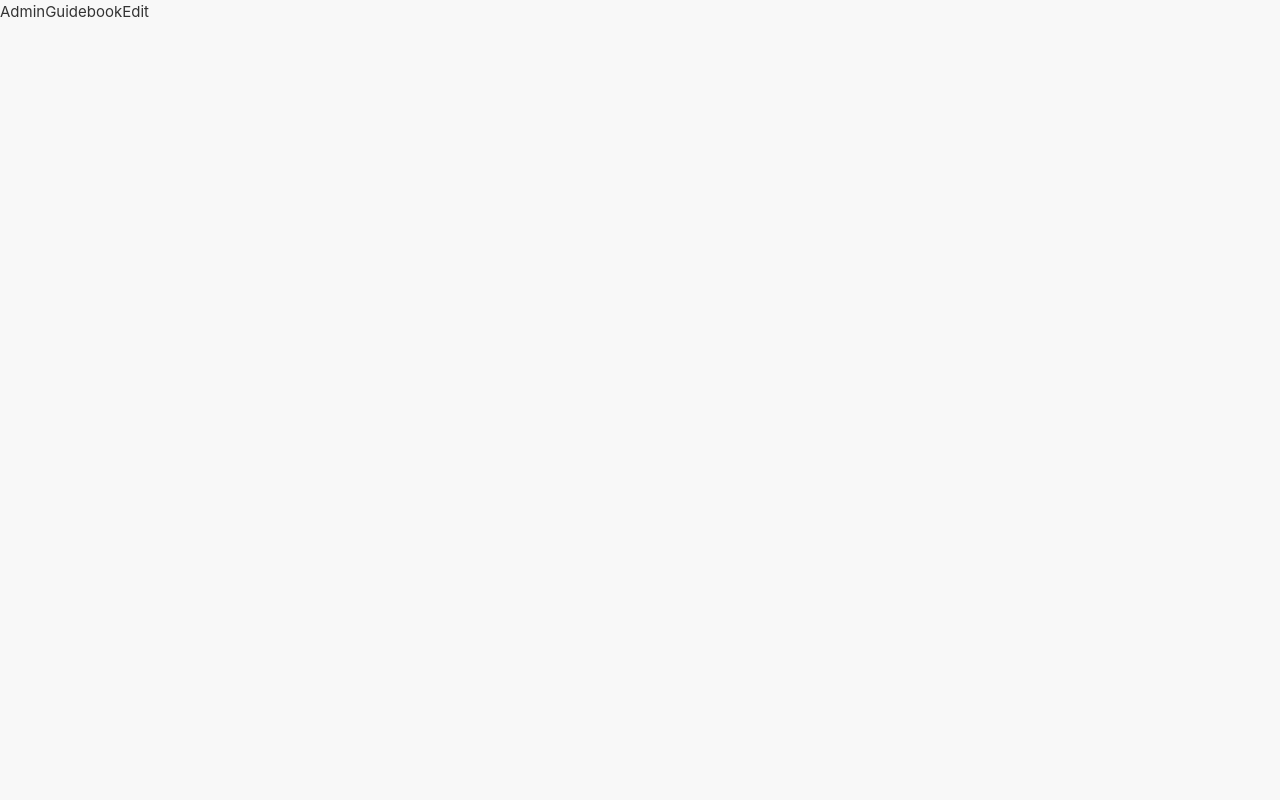
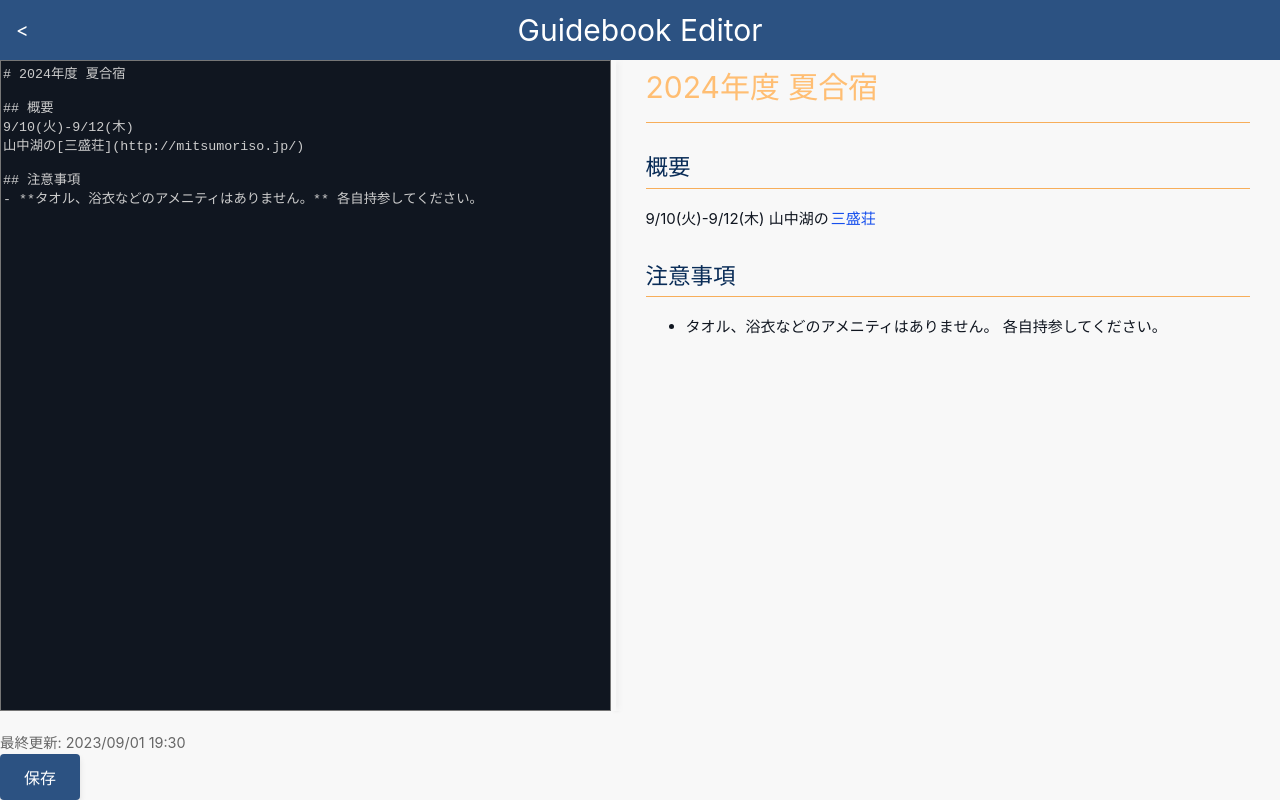
Before and after one commit to traP-jp/rucQ, a Vue app in the folder frontend/: page /admin/guidebook in a window 1280 px wide. Built offline with nearby package versions, Linux system fonts and the light colour scheme; the HTML template or start-up script is replaced by a standard one.

Commit message:
編集、プレビューの要素を作成

```diff
--- a/frontend/src/views/admin/AdminGuidebookEdit.vue
+++ b/frontend/src/views/admin/AdminGuidebookEdit.vue
@@ -1,5 +1,231 @@
-<script setup lang="ts"></script>
+<script setup lang="ts">
+import { ref, computed } from 'vue'
+import { marked } from 'marked'
 
-<template>AdminGuidebookEdit</template>
+const markdown = ref(`# 2024年度 夏合宿
 
-<style module></style>
+## 概要
+9/10(火)-9/12(木)
+山中湖の[三盛荘](http://mitsumoriso.jp/)
+
+## 注意事項
+- **タオル、浴衣などのアメニティはありません。** 各自持参してください。
+`)
+
+const previewHtml = computed(() => marked(markdown.value))
+
+// ダミー保存関数
+const saveMarkdown = () => {
+  alert('保存しました！（バックエンド連携予定）')
+}
+
+// ツールバーのアクション
+const insertMarkdown = (syntax: string) => {
+  const textarea = document.querySelector<HTMLTextAreaElement>('.editor-area')
+  if (textarea) {
+    const start = textarea.selectionStart
+    const end = textarea.selectionEnd
+    const text = textarea.value
+    const before = text.substring(0, start)
+    const after = text.substring(end)
+    textarea.value = `${before}${syntax}${after}`
+    markdown.value = textarea.value // 更新
+    textarea.focus()
+    textarea.setSelectionRange(start + syntax.length, start + syntax.length)
+  }
+}
+</script>
+
+<template>
+  <div class="admin-header">
+    <div class="back-button"><</div>
+    <h1>Guidebook Editor</h1>
+  </div>
+
+  <div class="admin-container">
+    <!-- エディタとプレビュー -->
+    <div class="editor-preview">
+      <textarea v-model="markdown" class="editor-area"></textarea>
+      <div class="center-bar" />
+      <div class="preview-section" v-html="previewHtml"></div>
+    </div>
+    <!-- 保存ボタン -->
+    <!-- フッターにボタンと最終更新時刻 -->
+    <div class="admin-footer">
+      <div class="last-updated">最終更新: 2023/09/01 19:30</div>
+      <button class="save-button" @click="saveMarkdown">保存</button>
+    </div>
+  </div>
+</template>
+
+<style>
+/* ヘッダー */
+.admin-header {
+  background-color: #2c5282;
+  color: #fff;
+  padding: 1rem;
+  display: flex;
+  align-items: center;
+  justify-content: center;
+  height: 60px;
+}
+
+.back-button {
+  position: absolute;
+  left: 1rem;
+  cursor: pointer;
+  font-size: 1.2rem;
+}
+
+/* コンテナ */
+.admin-container {
+  display: flex;
+  flex-direction: column;
+  height: calc(100vh - 60px);
+  overflow: hidden;
+}
+
+/* エディタとプレビュー */
+.editor-preview {
+  display: flex;
+  padding: 0;
+  margin: 0;
+  padding-bottom: 20px;
+  width: 100%;
+  height: 100%;
+  flex: 1;
+  overflow: hidden;
+}
+
+.editor-area {
+  flex: 1;
+  font-family: 'Fira Code', monospace;
+  caret-color: #146ad4; /* カーソルの色を白に変更 */
+  min-height: 100%;
+  background-color: #101620;
+  color: #ccc;
+  resize: none; /* サイズ変更を無効化 */
+  outline: none; /* フォーカス時の枠線を消す */
+  height: 100%;
+  overflow-y: scroll;
+}
+
+.center-bar {
+  width: 5px;
+  background-color: #f8f8f8d1;
+  box-shadow: 3px 0px 5px -2px #000;
+}
+
+.preview-section {
+  background-color: #f8f8f8d1 ;
+  color: #101620;
+  line-height: 1.8;
+  flex: 1;
+  margin: 0 auto; /* 中央揃え */
+  padding-left: 30px;
+  padding-right: 30px;
+  height: 100%;
+  overflow-y: scroll;
+}
+
+/* スクロールバーのカスタマイズ  　どこかにおいてもいいかも*/
+.editor-area::-webkit-scrollbar,
+.preview-section::-webkit-scrollbar {
+  width: 3px;
+}
+
+.editor-area::-webkit-scrollbar-track .preview-section::-webkit-scrollbar-track {
+  background: none;
+  border-radius: 10px;
+}
+
+.editor-area::-webkit-scrollbar-thumb,
+.preview-section::-webkit-scrollbar-thumb {
+  border-radius: 10px;
+  border: 2px solid #ffffff;
+}
+
+.editor-area::-webkit-scrollbar-thumb:hover,
+.preview-section::-webkit-scrollbar-thumb:hover {
+  background-color: #ccc;
+}
+
+/* 保存ボタン */
+.save-button {
+  align-self: flex-end;
+  padding: 0.7rem 1.5rem;
+  background-color: #2c5282;
+  color: #fff;
+  border: none;
+  border-radius: 4px;
+  cursor: pointer;
+}
+
+.save-button:hover {
+  background-color: #1f3e61;
+}
+
+/* 以下　mdの表示設定　どこかにまとめてもいいかも */
+
+.preview-section h1 {
+  color: var(--color-secondary);
+  margin-bottom: 24px;
+  border-bottom: 1px solid #f7ae5a;
+  padding-bottom: 8px;
+}
+
+.preview-section h2 {
+  color: #092c57;
+  border-bottom: 1px solid #f7ae5a;
+  margin-top: 24px;
+  margin-bottom: 16px;
+}
+.preview-section h3 {
+  color: #092c57;
+  line-height: 1;
+  font-size: 1.2rem;
+  margin-top: 24px;
+  margin-bottom: 14px;
+}
+
+.preview-section a {
+  color: #164fed;
+  margin: 2px;
+  overflow-wrap: break-word;
+  padding: 0;
+  line-height: 0.1px;
+}
+
+.preview-section a:hover {
+  color: #0842e2;
+}
+
+/* 最終更新時刻 */
+.last-updated {
+  font-size: 0.9rem;
+  color: #666;
+}
+
+/* 保存ボタン */
+.save-button {
+  padding: 0.7rem 1.5rem;
+  background-color: #2c5282;
+  color: #fff;
+  border: none;
+  border-radius: 4px;
+  cursor: pointer;
+  font-size: 1rem;
+  transition: background-color 0.3s, transform 0.2s;
+  box-shadow: 0 4px 6px rgba(0, 0, 0, 0.1);
+}
+
+.save-button:hover {
+  background-color: #1f3e61;
+  transform: translateY(-2px);
+}
+
+.save-button:active {
+  background-color: #1a2e4a;
+  transform: translateY(0);
+}
+</style>
```
